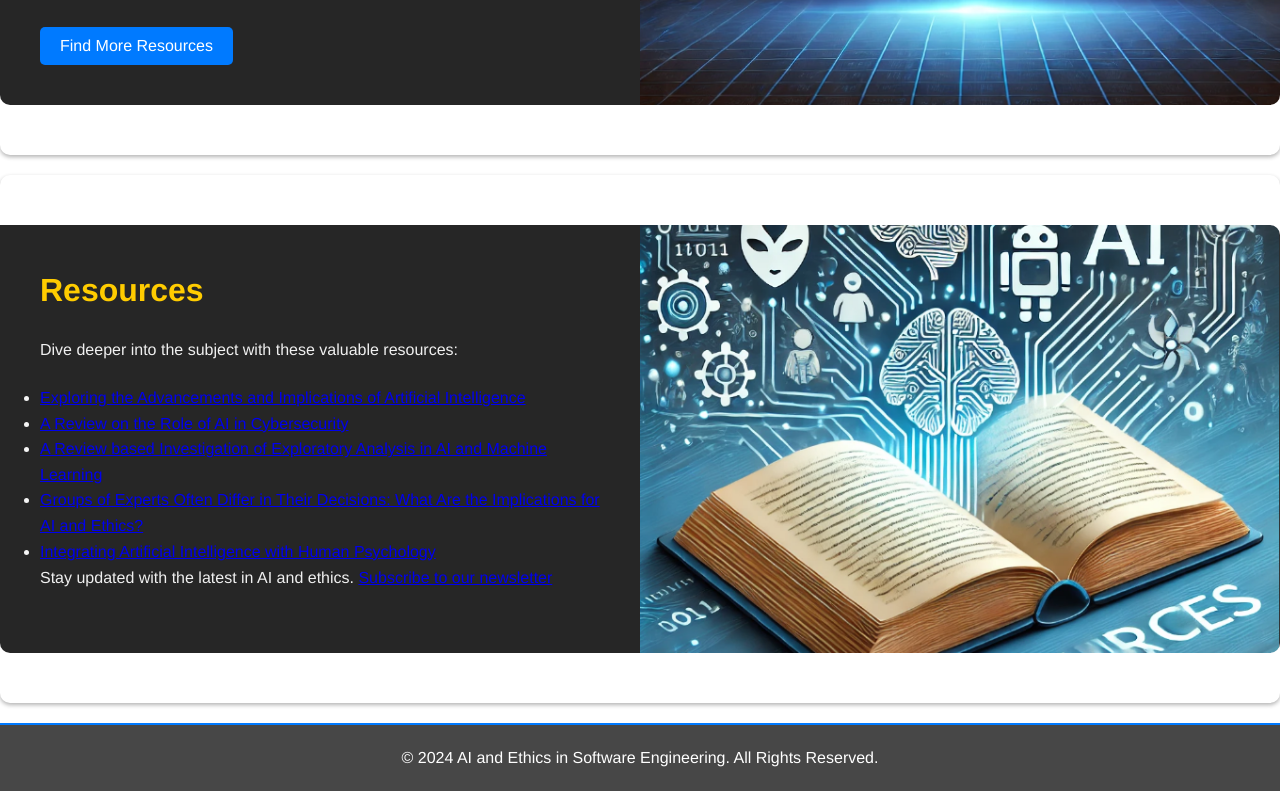
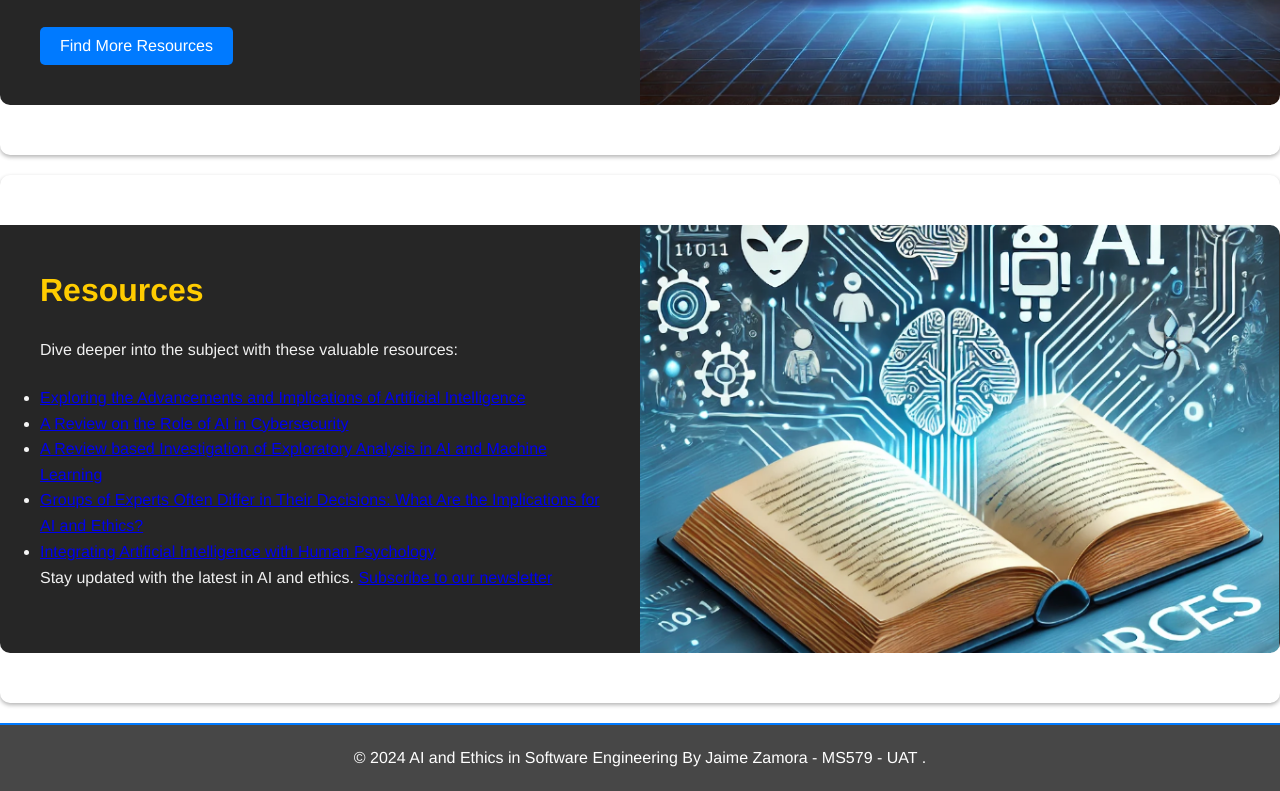
Before and after one commit to mrjzamora/Ethical-implications-of-AI-and-Machine-Learning-in-Applications---MS579--Final-Project, a plain HTML site: page index.html in a window 1280 px wide. Shown: the part 2241-3032 px from the top of the page. Drawn offline with Linux system fonts and the light colour scheme.

Commit message:
Update index.html
Adding Name

```diff
--- a/index.html
+++ b/index.html
@@ -153,7 +153,7 @@
 
     <!-- Footer Section -->
     <footer>
-        <p>&copy; 2024 AI and Ethics in Software Engineering. All Rights Reserved.</p>
+        <p>&copy; 2024 AI and Ethics in Software Engineering By Jaime Zamora - MS579 - UAT .</p>
     </footer>
 
     <!-- Quiz Modal -->
```
